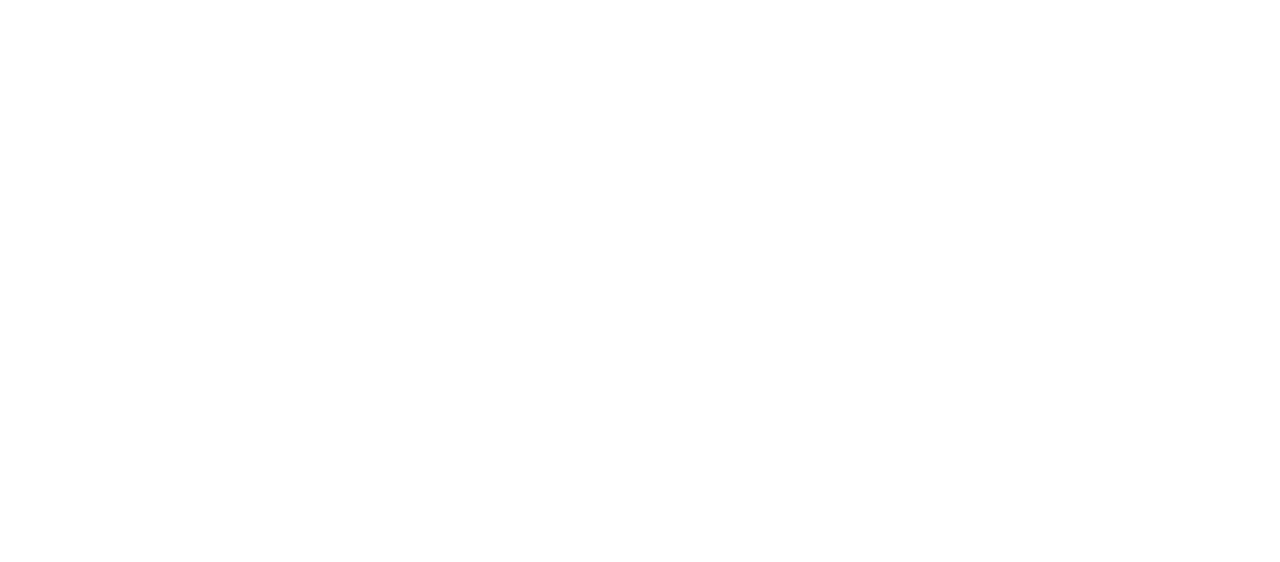
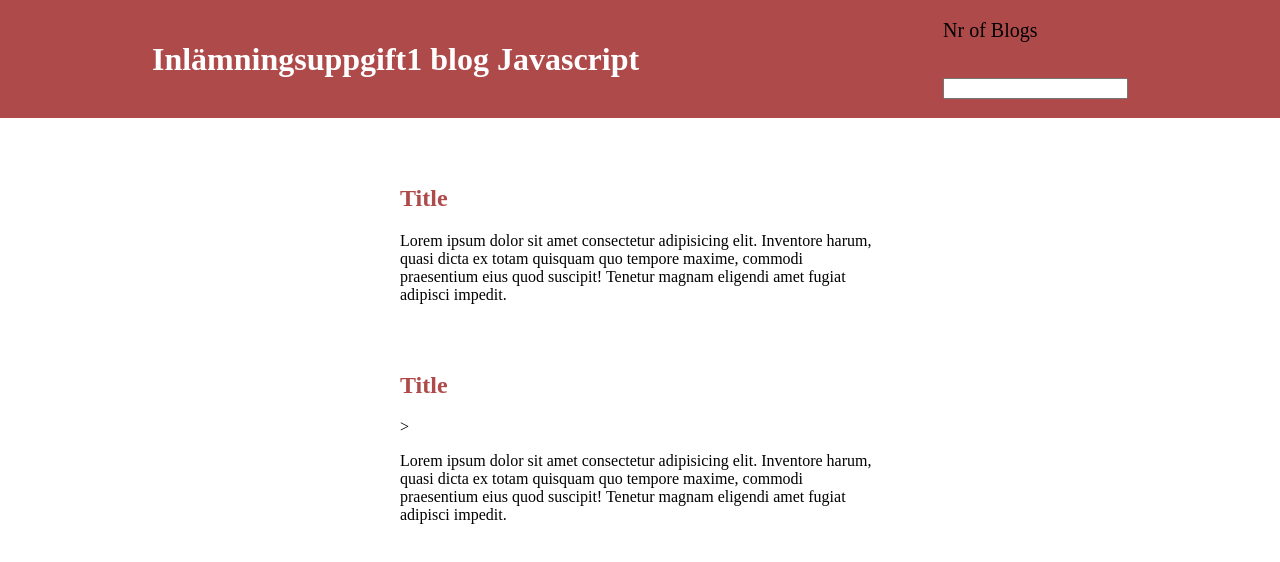
Before and after one commit to Daniel90x/Javascript_Inl-mning1_Daniel_Persson, a plain HTML site: page index.html in a window 1280 px wide. Drawn offline with Linux system fonts and the light colour scheme.

Commit message:
Bas Html och Css

```diff
--- a/index.html
+++ b/index.html
@@ -8,3 +8,27 @@
         <link rel="stylesheet" type="text/css" href="mainstyle.css">
     <script src="main.js"></script>
     </head>
+    <header class="header-info">
+        <div>
+            <h1>Inlämningsuppgift1 blog Javascript</h1>
+        </div>
+        <div class="blog-creator">
+            <label for="input-number">Nr of Blogs</label>
+            <input id="input-number" type="number">
+        </div>
+    </header>
+    <main>
+        <section>
+            <h2>Title</h2>
+            <p>Lorem ipsum dolor sit amet consectetur adipisicing elit. Inventore harum, quasi dicta ex totam quisquam quo tempore maxime, commodi praesentium eius quod suscipit! Tenetur magnam eligendi amet fugiat adipisci impedit.</p>
+        </section>
+        <section>
+            <h2>Title</h2>>
+            <p>Lorem ipsum dolor sit amet consectetur adipisicing elit. Inventore harum, quasi dicta ex totam quisquam quo tempore maxime, commodi praesentium eius quod suscipit! Tenetur magnam eligendi amet fugiat adipisci impedit.</p>
+        </section>
+        <script>
+            // Reset script WiP
+        </script>
+    </main>
+</body>
+</html>
--- a/mainstyle.css
+++ b/mainstyle.css
@@ -3,4 +3,58 @@ body {
     margin: 0px;
     padding: 0px;
 
-  }
+}
+
+header {
+  background-color:rgba(143, 3, 3, 0.719);
+  color: white;
+
+
+}
+
+
+.header-info {
+  display: flex;
+  justify-content:space-around;
+
+}
+
+.header-info > div {
+  padding: 0.2in;
+
+
+}
+
+.header-info > div > h1 {
+  text-shadow: teal;
+
+
+}
+
+.blog-creator {
+  display: flex;
+  flex-direction: column;
+  justify-content:space-between;
+}
+
+.blog-creator > label {
+  color: black;
+  font-size: 20px;
+
+}
+
+
+
+section {
+  margin: 0.7in auto;
+
+  max-width: 5in;
+  min-width: 3in;
+  max-height: 5in;
+}
+
+section > h2 {
+  color: rgba(143, 3, 3, 0.719);
+
+
+}
```
